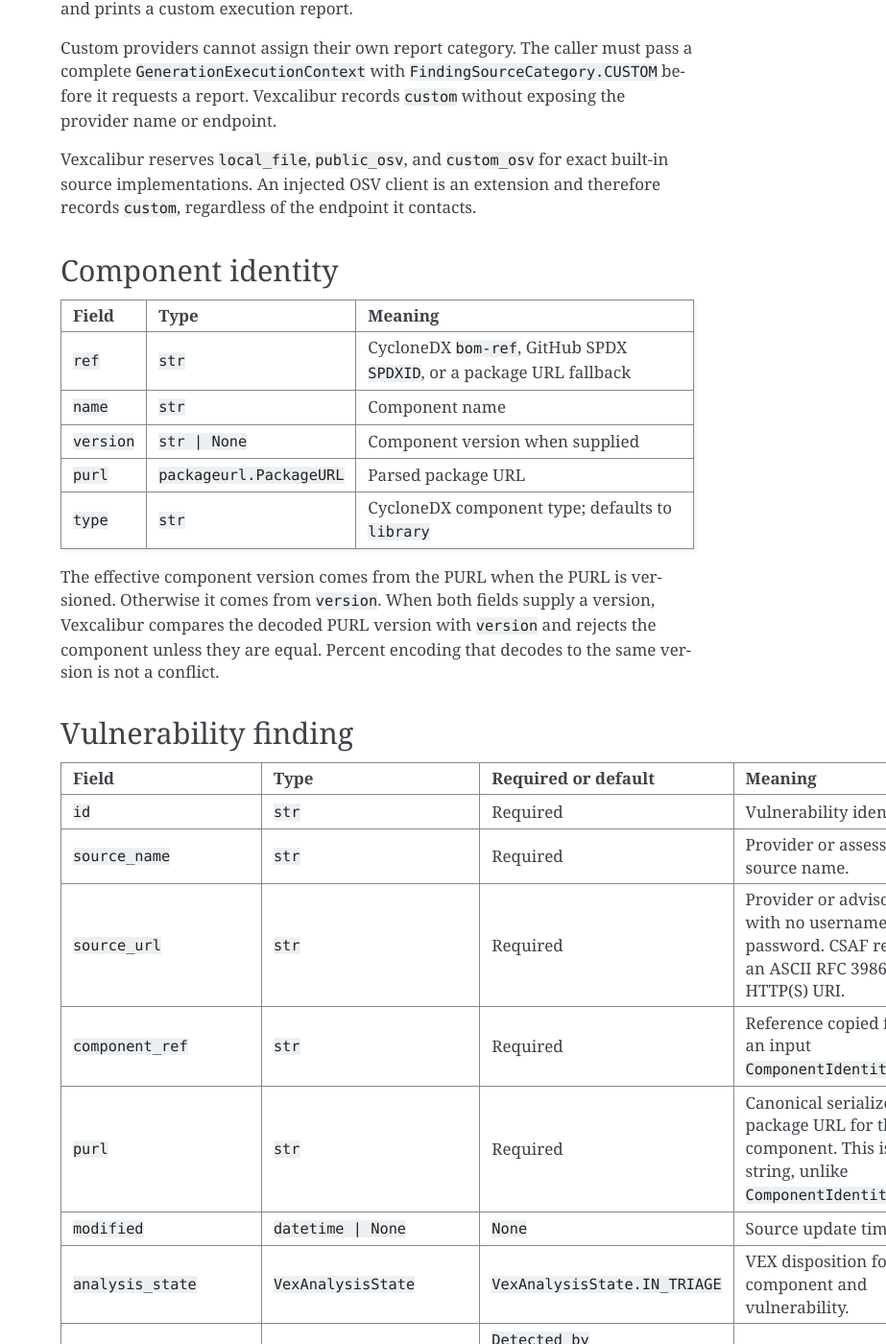
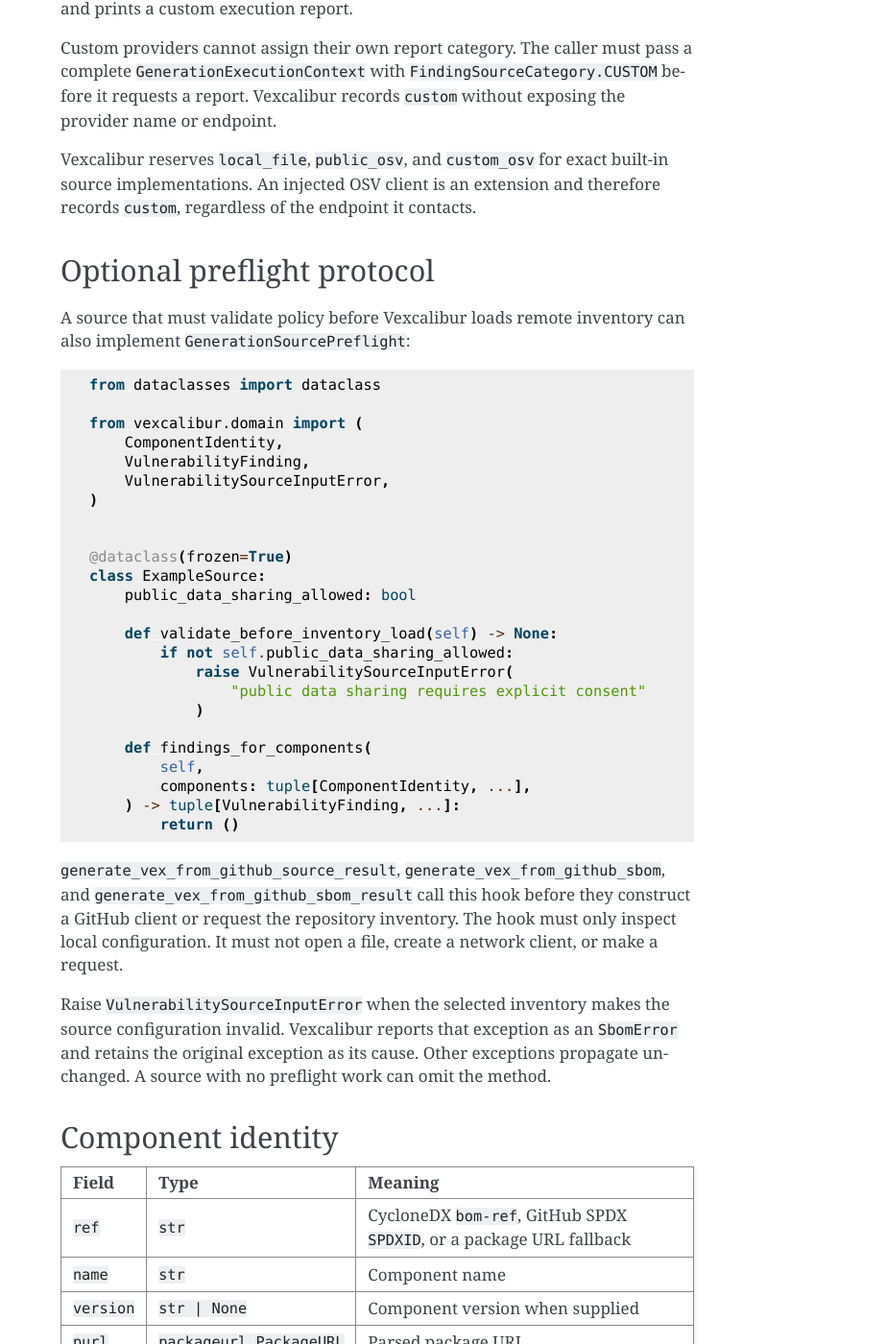
Before and after one commit to vexcalibur-dev/vexcalibur, a Sphinx documentation site: the page built from docs/reference/provider-contract.md, in a window 1280 px wide and 1400 px high, scrolled down 856 px. Shown: the whole window at 96% size, without its empty margins (357-1280 px from the left). Built offline with Sphinx 7.4.7, drawn with Linux system fonts in a browser that asks for light colours; some of the changed text lies outside the part shown.

````diff
--- a/docs/reference/provider-contract.md
+++ b/docs/reference/provider-contract.md
@@ -42,6 +42,49 @@
 Vexcalibur reserves `local_file`, `public_osv`, and `custom_osv` for exact
 built-in source implementations. An injected OSV client is an extension and
 therefore records `custom`, regardless of the endpoint it contacts.
+
+## Optional preflight protocol
+
+A source that must validate policy before Vexcalibur loads remote inventory can
+also implement `GenerationSourcePreflight`:
+
+```python
+from dataclasses import dataclass
+
+from vexcalibur.domain import (
+    ComponentIdentity,
+    VulnerabilityFinding,
+    VulnerabilitySourceInputError,
+)
+
+
+@dataclass(frozen=True)
+class ExampleSource:
+    public_data_sharing_allowed: bool
+
+    def validate_before_inventory_load(self) -> None:
+        if not self.public_data_sharing_allowed:
+            raise VulnerabilitySourceInputError(
+                "public data sharing requires explicit consent"
+            )
+
+    def findings_for_components(
+        self,
+        components: tuple[ComponentIdentity, ...],
+    ) -> tuple[VulnerabilityFinding, ...]:
+        return ()
+```
+
+`generate_vex_from_github_source_result`, `generate_vex_from_github_sbom`, and
+`generate_vex_from_github_sbom_result` call this hook before they construct a
+GitHub client or request the repository inventory. The hook must only inspect
+local configuration. It must not open a file, create a network client, or make
+a request.
+
+Raise `VulnerabilitySourceInputError` when the selected inventory makes the
+source configuration invalid. Vexcalibur reports that exception as an
+`SbomError` and retains the original exception as its cause. Other exceptions
+propagate unchanged. A source with no preflight work can omit the method.
 
 ## Component identity
 
@@ -146,6 +189,10 @@
 error-body limits, repeated and oversized tokens, pagination floods, record
 deduplication, total deadlines, and expansion-limit tests.
 
+When a provider implements `GenerationSourcePreflight`, add an ordering test
+that makes the hook fail. Assert that Vexcalibur did not call the selected
+GitHub client factory or inventory loader.
+
 First-party providers put these tests in the Vexcalibur suite. External
 providers run the equivalent contract and integration tests in their owning
 package.
````
Also changed, not shown: 3 other files.
